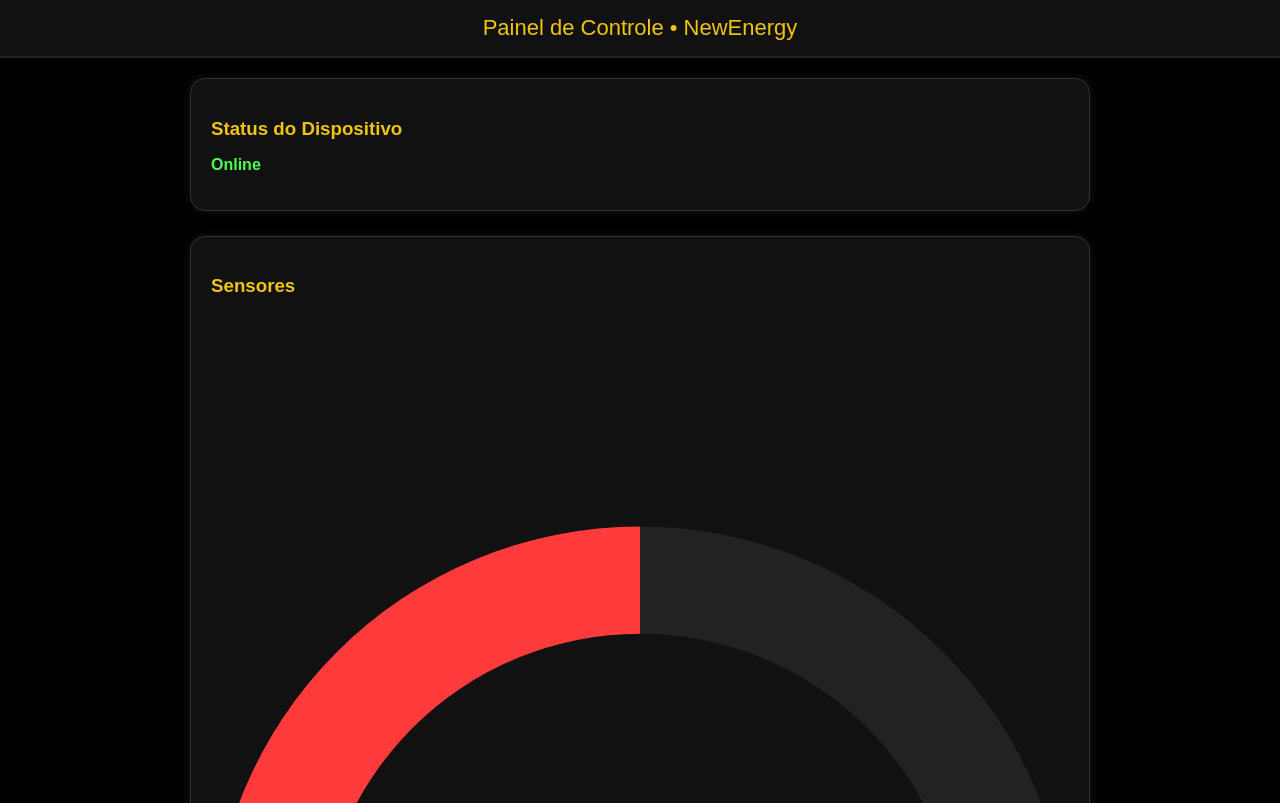
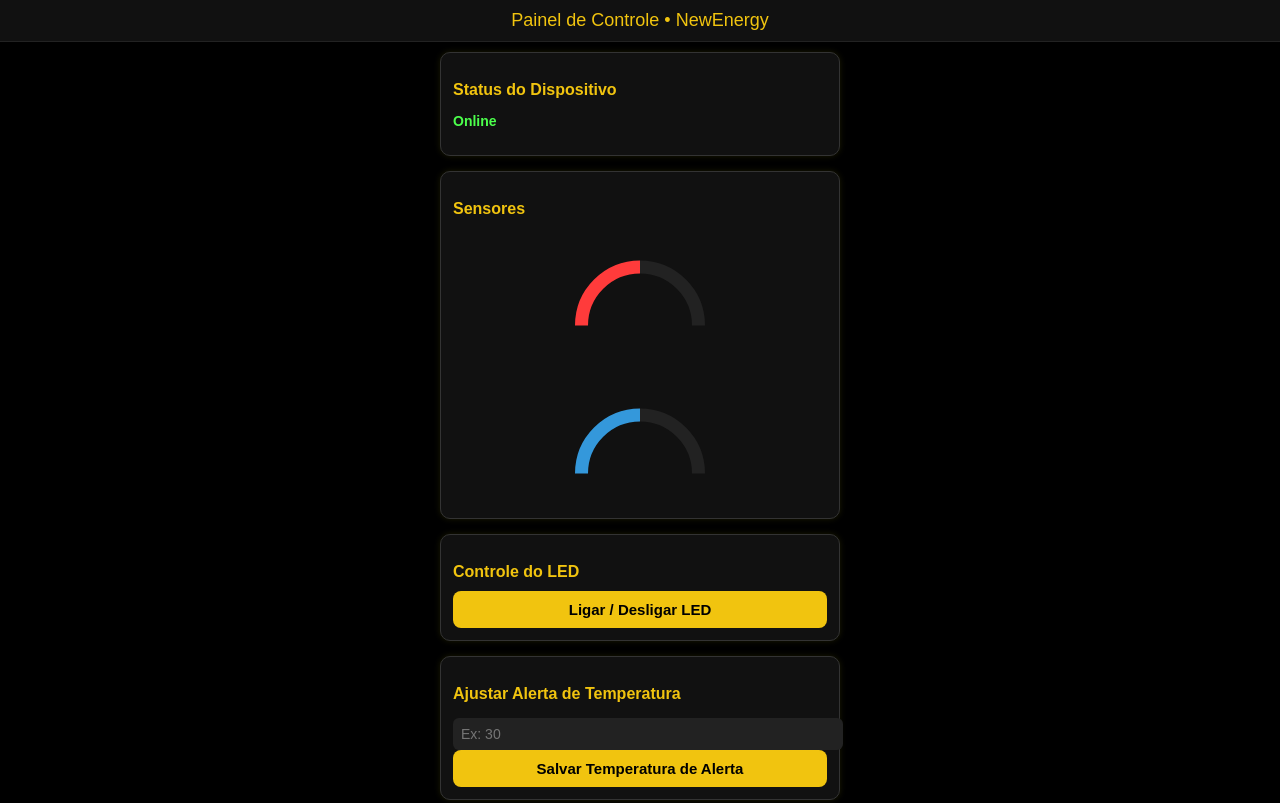
Before and after one commit to sandromecatronica041292-png/Newenergy-V2, a plain HTML site: page painel.html in a window 1280 px wide. Shown: the top 803 px of the page. Drawn offline with nearby package versions, Linux system fonts and the light colour scheme.

Commit message:
Update painel.html

```diff
--- a/painel.html
+++ b/painel.html
@@ -18,52 +18,63 @@
 
         header {
             background: #111;
-            padding: 15px;
+            padding: 10px;
             text-align: center;
-            font-size: 22px;
+            font-size: 18px;
             color: #f1c40f;
-            border-bottom: 2px solid #222;
+            border-bottom: 1px solid #222;
         }
 
         .container {
-            padding: 20px;
+            padding: 10px;
             display: flex;
             flex-direction: column;
-            gap: 25px;
-            max-width: 900px;
+            gap: 15px;
+            max-width: 400px;
             margin: auto;
         }
 
         .card {
             background: #111;
-            padding: 20px;
-            border-radius: 15px;
+            padding: 12px;
+            border-radius: 10px;
             border: 1px solid #333;
-            box-shadow: 0 0 10px rgba(255, 255, 0, 0.1);
+            box-shadow: 0 0 6px rgba(255, 255, 0, 0.1);
         }
 
         .card h3 {
-            margin-bottom: 15px;
+            margin-bottom: 10px;
+            font-size: 16px;
             color: #f1c40f;
         }
 
         .status-online {
             color: #4cff4c;
             font-weight: bold;
+            font-size: 14px;
         }
 
         .status-offline {
             color: #ff5757;
             font-weight: bold;
+            font-size: 14px;
+        }
+
+        /* GAUGES MENORES */
+        canvas {
+            width: 130px !important;
+            height: 130px !important;
+            margin: auto;
+            display: block;
         }
 
         button {
             width: 100%;
-            padding: 12px;
+            padding: 10px;
             background: #f1c40f;
             border: none;
-            border-radius: 10px;
-            font-size: 17px;
+            border-radius: 8px;
+            font-size: 15px;
             font-weight: bold;
             cursor: pointer;
             color: #000;
@@ -75,12 +86,13 @@
 
         input {
             width: 100%;
-            padding: 10px;
-            margin-top: 10px;
-            border-radius: 8px;
+            padding: 8px;
+            margin-top: 5px;
+            border-radius: 6px;
             border: none;
             background: #222;
             color: #fff;
+            font-size: 14px;
         }
     </style>
 
@@ -124,12 +136,8 @@
 
 <script>
 
-    // -------------------------------
     // GAUGE TEMPERATURA
-    // -------------------------------
-
     const ctx1 = document.getElementById("gaugeTemp");
-
     const gaugeTemp = new Chart(ctx1, {
         type: "doughnut",
         data: {
@@ -143,19 +151,13 @@
         options: {
             circumference: 180,
             rotation: 270,
-            cutout: "75%",
-            plugins: {
-                legend: { display: false }
-            }
+            cutout: "80%",
+            plugins: { legend: { display: false } }
         }
     });
 
-    // -------------------------------
     // GAUGE UMIDADE
-    // -------------------------------
-
     const ctx2 = document.getElementById("gaugeUmid");
-
     const gaugeUmid = new Chart(ctx2, {
         type: "doughnut",
         data: {
@@ -169,33 +171,26 @@
         options: {
             circumference: 180,
             rotation: 270,
-            cutout: "75%",
-            plugins: {
-                legend: { display: false }
-            }
+            cutout: "80%",
+            plugins: { legend: { display: false } }
         }
     });
 
-    // -------------------------------
-    // FUNÇÕES DO PAINEL
-    // -------------------------------
-
+    // FUNÇÕES
     function toggleLED() {
-        alert("⚠ Aqui depois vamos conectar no ESP32 para ligar/desligar de verdade.");
+        alert("⚠ Depois conectamos no ESP32 de verdade.");
     }
 
     function salvarAlerta() {
         let valor = document.getElementById("tempAlerta").value;
-
         if (valor === "") {
             alert("Digite uma temperatura!");
             return;
         }
-
-        alert("Temperatura de alerta salva: " + valor + "°C\n(Depois envio isso para o ESP32 automático)");
+        alert("Temperatura de alerta salva: " + valor + "°C");
     }
 
-    // Simulação inicial
+    // Simulação do status
     setInterval(() => {
         document.getElementById("status").innerText = "Online";
         document.getElementById("status").className = "status-online";
```
